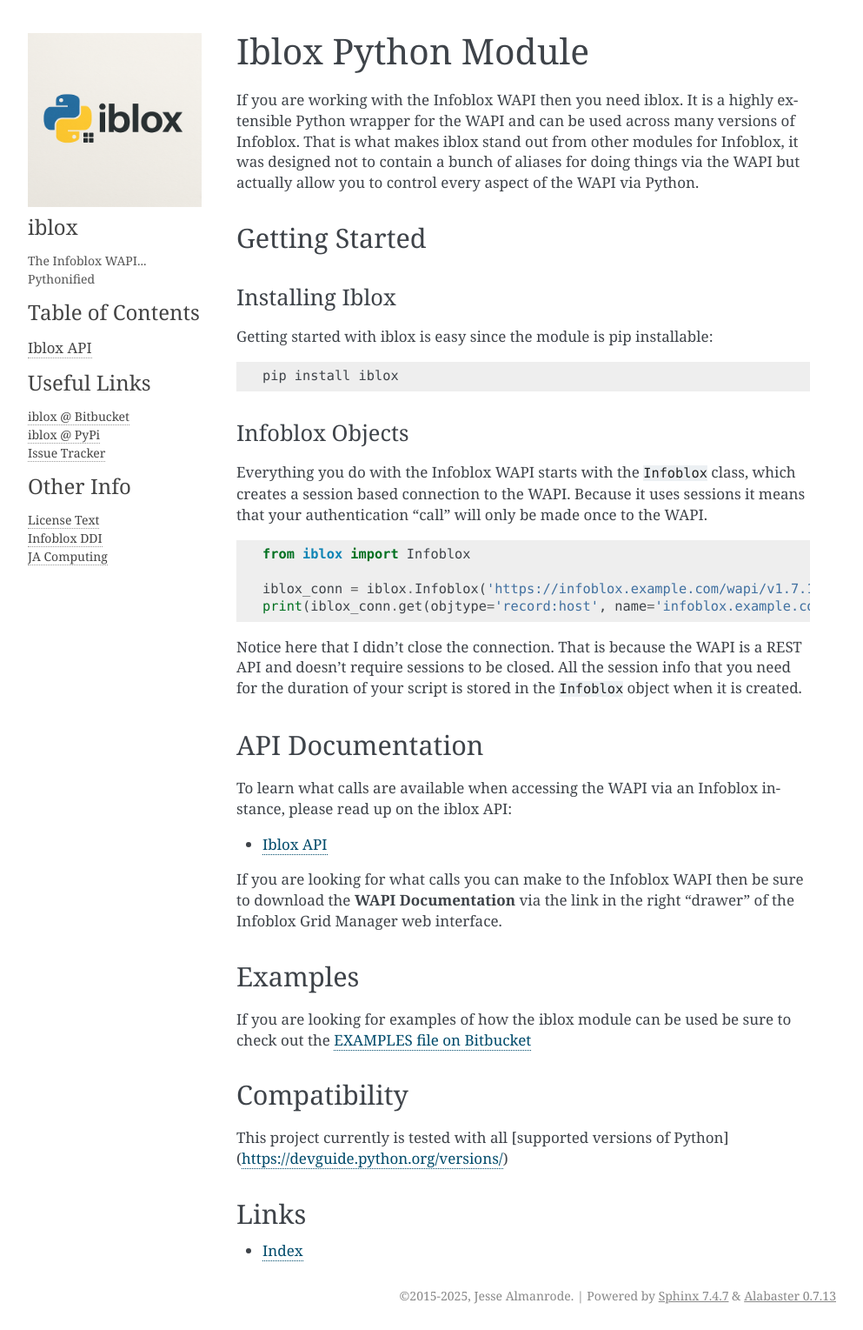
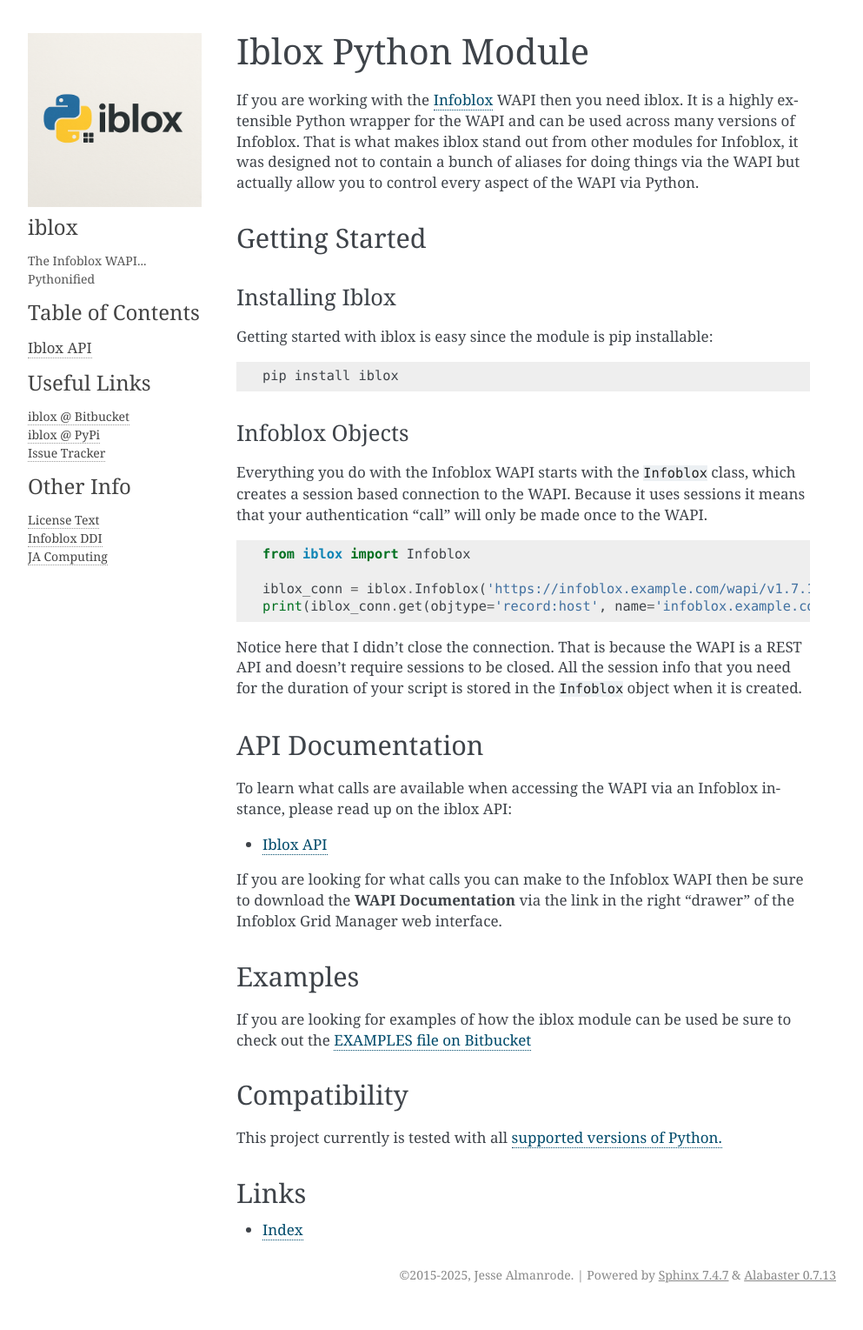
Before and after one commit to isaiah1112/iblox, a Sphinx documentation site: the page built from docs/source/index.rst, in a window 1280 px wide. Shown: the whole page at 87% size, without its empty margins (148-1141 px from the left). Built offline with Sphinx 7.4.7, drawn with Linux system fonts in a browser that asks for light colours; after the commit the page ends 1505 px from its top, so only the background shows below that; part of the change alters nothing that is shown.

Commit message:
Fixed documentation issue and updated documentation version

```diff
--- a/docs/source/conf.py
+++ b/docs/source/conf.py
@@ -60,9 +60,9 @@ author = u'Jesse Almanrode'
 # built documents.
 #
 # The short X.Y version.
-version = '1.5'
+version = '2.0'
 # The full version, including alpha/beta/rc tags.
-release = '1.5.8'
+release = '2.0.0'
 
 # The language for content autogenerated by Sphinx. Refer to documentation
 # for a list of supported languages.
--- a/docs/source/index.rst
+++ b/docs/source/index.rst
@@ -5,11 +5,10 @@
 Iblox Python Module
 ===================
 
-If you are working with the Infoblox WAPI then you need iblox.  It is a highly extensible Python wrapper for the WAPI and can
+If you are working with the `Infoblox`_ WAPI then you need iblox.  It is a highly extensible Python wrapper for the WAPI and can
 be used across many versions of Infoblox.  That is what makes iblox stand out from other modules for Infoblox,
 it was designed not to contain a bunch of aliases for doing things via the WAPI but actually allow you to control every
 aspect of the WAPI via Python.
-
 
 Getting Started
 ---------------
@@ -60,11 +59,13 @@ If you are looking for examples of how the iblox module can be used be sure to c
 Compatibility
 -------------
 
-This project currently is tested with all [supported versions of Python](https://devguide.python.org/versions/)
+This project currently is tested with all `supported versions of Python.`_
 
 Links
 -----
 
 * :ref:`genindex`
 
+.. _Infoblox: https://www.infoblox.com
 .. _EXAMPLES file on Bitbucket: https://bitbucket.org/isaiah1112/infoblox
+.. _supported versions of Python.: https://devguide.python.org/versions/
```
